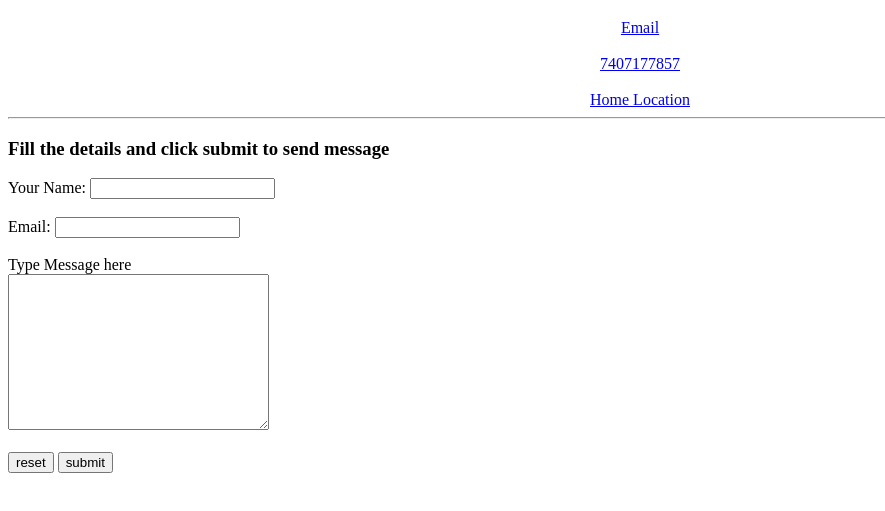
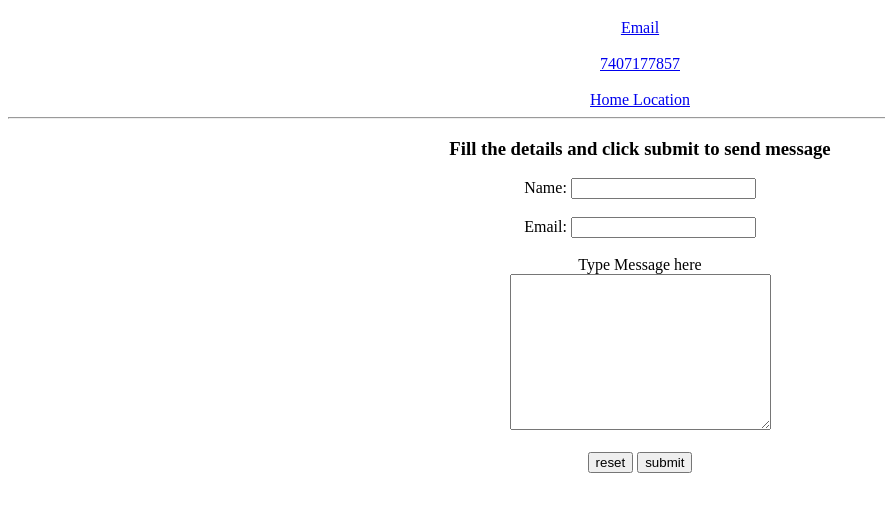
Before and after one commit to subhajit2696/cv, a plain HTML site: page contact.html in a window 1280 px wide. Shown: the part 61-572 px from the top of the page, without its empty margins (0-885 px from the left). Drawn offline with Linux system fonts and the light colour scheme.

Commit message:
contact.html updated

```diff
--- a/contact.html
+++ b/contact.html
@@ -17,9 +17,10 @@
 
   </center>
   <hr>
+  <center>
   <h3>Fill the details and click submit to send message</h3>
   <form action="mailto:subhajitmandal2696@gmail.com" method="post" enctype="text/plain">
-    <label for="">Your Name:</label>
+    <label for="">Name:</label>
     <input type="text" name="Name" value="" required> <br><br>
     <label for="">Email:</label>
     <input type="email" name="Email" value="" required><br><br>
@@ -28,6 +29,7 @@
     <input type="reset" name="" value="reset">
     <input type="submit" name="" value="submit">
   </form>
+  </center>
 </body>
 
 </html>
```
